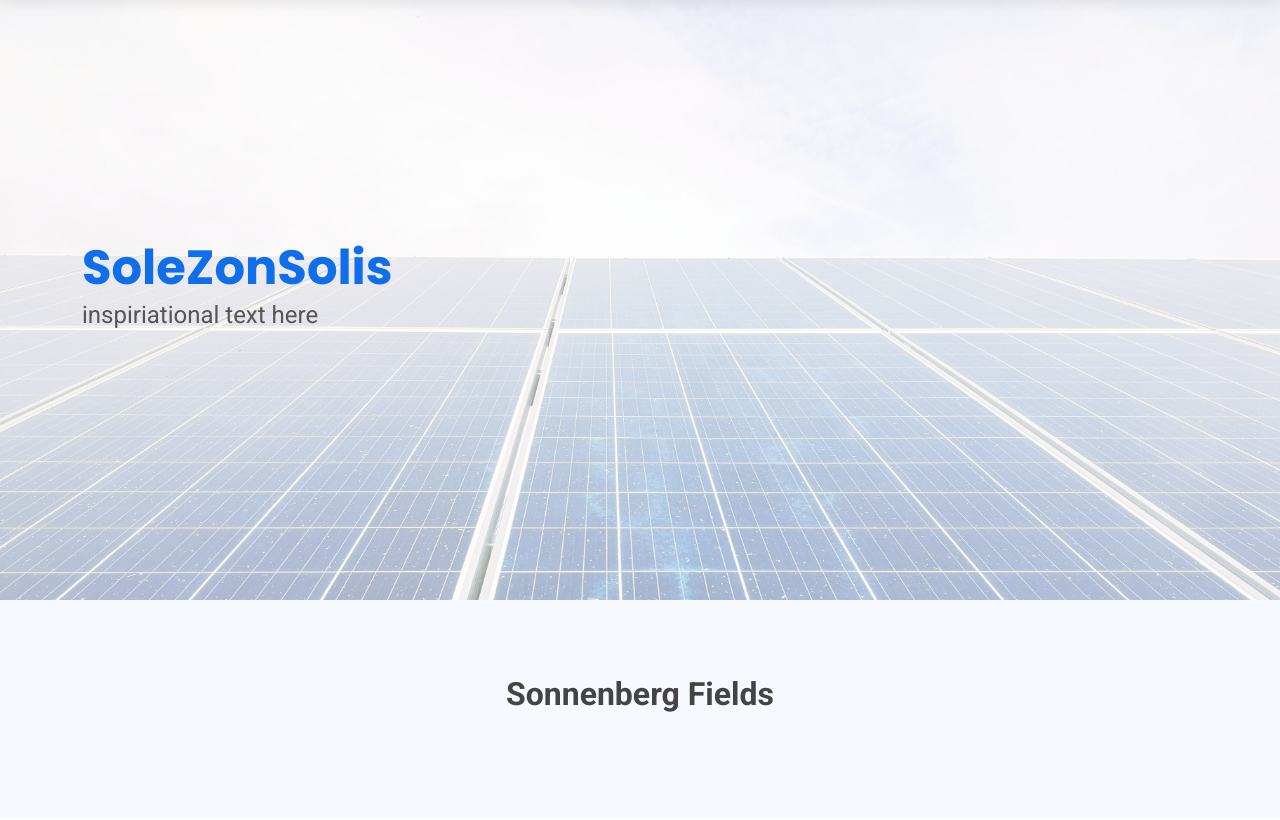
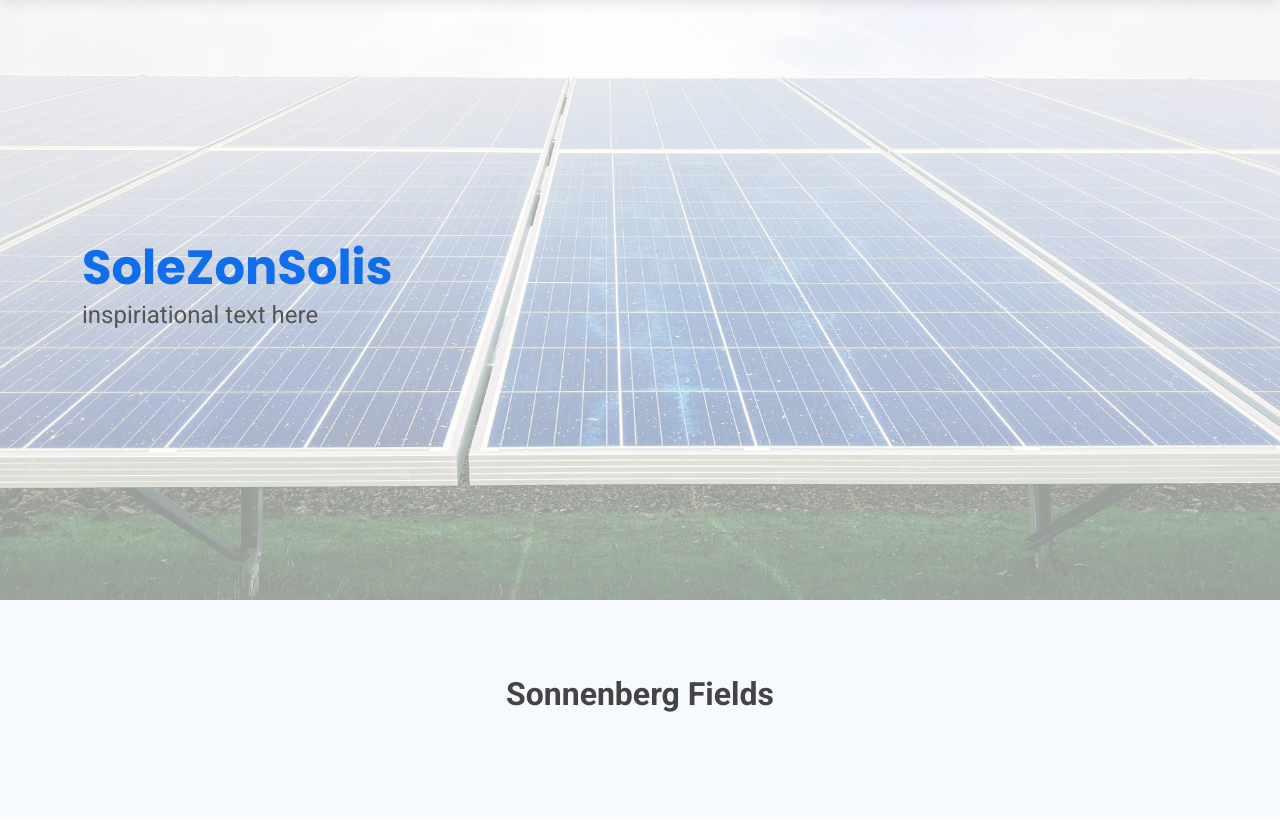
Before and after one commit to unex/CyberForce2022, a FastAPI app: template webzone/templates/index.html in a window 1280 px wide. Shown: the part 70-890 px from the top of the page. Run offline with FastAPI, Linux system fonts and the light colour scheme; the template is opened without the code that fills it, so the values that code supplies are empty; parts of the project's set-up code (start-up, migrations or seed data) failed here and were passed over; some libraries are stand-ins or nearby versions.

Commit message:
stupid relative image import and make it center

```diff
--- a/webzone/assets/css/style.css
+++ b/webzone/assets/css/style.css
@@ -475,7 +475,7 @@ h6 {
 #hero {
   width: 100%;
   height: 75vh;
-  background: url("../img/hero-bg.jpg") top left;
+  background: url("/assets/img/hero-bg.jpg") center center;
   background-size: cover;
   position: relative;
 }
```
